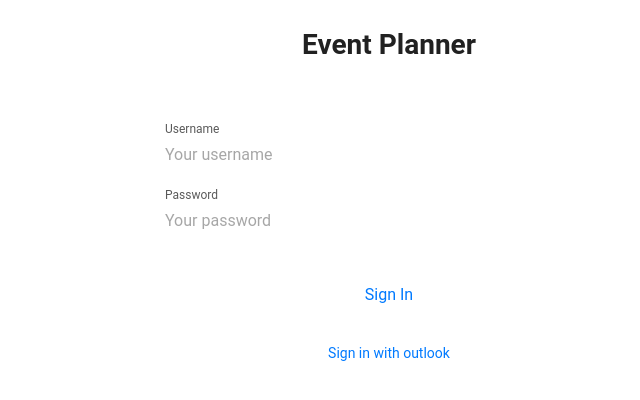
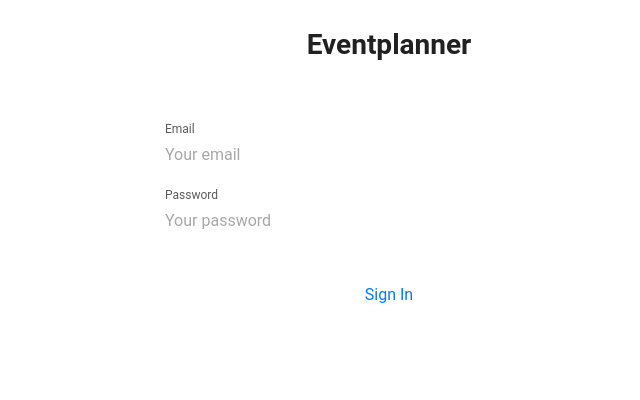
Before and after one commit to LoukaOctave/eventplanner-providit, a website: page www/login.html in a window 1280 px wide. Shown: the whole page, without its empty margins (251-891 px from the left). Drawn offline with Linux system fonts and the light colour scheme; files that its build step writes are made by us from their sources.

Commit message:
Update login.html

```diff
--- a/www/login.html
+++ b/www/login.html
@@ -32,15 +32,15 @@
 
     <div class="page no-navbar no-toolbar no-swipeback">
         <div class="page-content login-screen-content">
-          <div class="login-screen-title">Event Planner</div>
+          <div class="login-screen-title">Eventplanner</div>
           <form>
             <div class="list">
               <ul>
                 <li class="item-content item-input">
                   <div class="item-inner">
-                    <div class="item-title item-label">Username</div>
+                    <div class="item-title item-label">Email</div>
                     <div class="item-input">
-                      <input type="text" name="username" placeholder="Your username">
+                      <input type="text" name="email" placeholder="Your email">
                     </div>
                   </div>
                 </li>
@@ -58,9 +58,6 @@
               <ul>
                 <li><a href="#" class="item-link list-button">Sign In</a></li>
               </ul>
-              <div class="block-footer">
-                <a href="#" class="item-link list-button">Sign in with outlook</a>
-              </div>
             </div>
           </form>
         </div>
```
